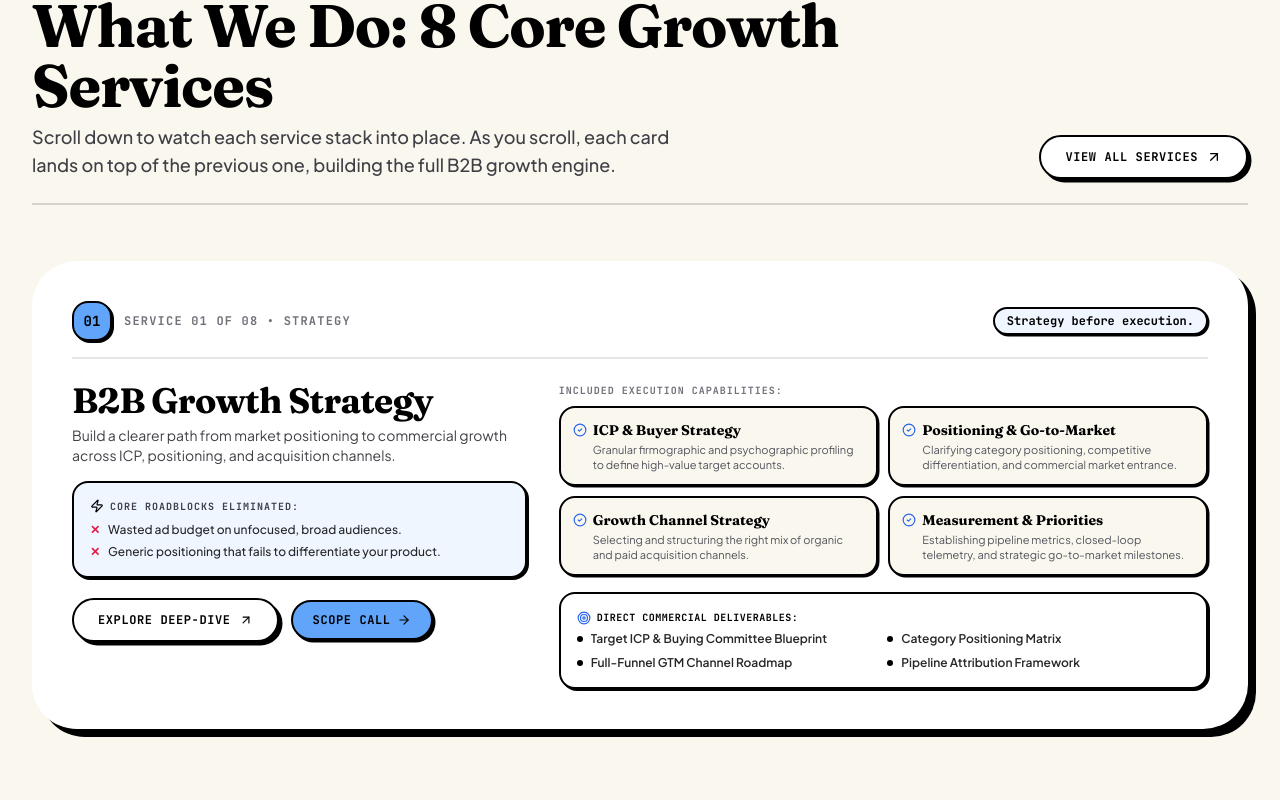
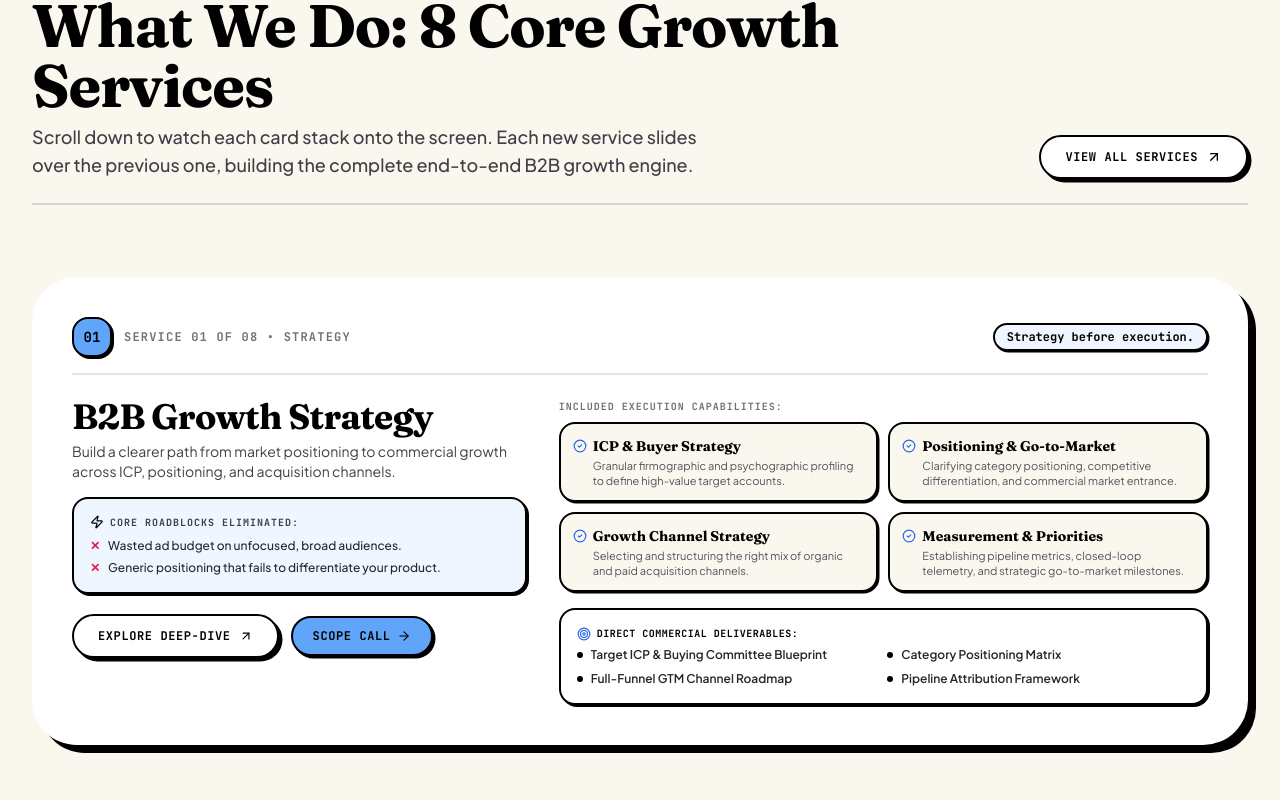
Before and after one commit to Kamu08/Saini-Nexus, a Next.js app: page / in a window 1280 px wide. Shown: the part 1660-2460 px from the top of the page. Built offline with nearby package versions, Linux system fonts and the light colour scheme.

Commit message:
fix: resolve sticky stacking card bug by replacing overflow-hidden with overflow-x-clip and configuring explicit z-index deck layering

```diff
--- a/src/app/globals.css
+++ b/src/app/globals.css
@@ -14,7 +14,7 @@
     font-feature-settings: "cv02", "cv03", "cv04", "cv11";
     -webkit-font-smoothing: antialiased;
     -moz-osx-font-smoothing: grayscale;
-    overflow-x: hidden;
+    overflow-x: clip;
   }
 }
 
--- a/src/app/page.tsx
+++ b/src/app/page.tsx
@@ -44,7 +44,7 @@ export default function HomePage() {
   ];
 
   return (
-    <div className="space-y-20 sm:space-y-32 pb-24 overflow-hidden bg-mesh-glow">
+    <div className="space-y-20 sm:space-y-32 pb-24 overflow-x-clip bg-mesh-glow">
 
       {/* ========================================================= */}
       {/* 00. HERO SECTION                                          */}
--- a/src/components/InteractiveServicesHub.tsx
+++ b/src/components/InteractiveServicesHub.tsx
@@ -8,23 +8,24 @@ import {
   CheckCircle2,
   Layers,
   Zap,
-  Target
+  Target,
+  Sparkles
 } from "lucide-react";
-import { SERVICES } from "@/data/services";
+import { SERVICES, ServiceItem } from "@/data/services";
+
+const ACCENT_STYLES = [
+  { badgeBg: "bg-[#60A5FA]", headerBg: "bg-[#EFF6FF]", textAccent: "text-[#1D4ED8]" },
+  { badgeBg: "bg-[#FDE047]", headerBg: "bg-[#FEFCE8]", textAccent: "text-[#A16207]" },
+  { badgeBg: "bg-[#67E8F9]", headerBg: "bg-[#ECFEFF]", textAccent: "text-[#0E7490]" },
+  { badgeBg: "bg-[#86EFAC]", headerBg: "bg-[#F0FDF4]", textAccent: "text-[#15803D]" },
+  { badgeBg: "bg-[#FDBA74]", headerBg: "bg-[#FFF7ED]", textAccent: "text-[#C2410C]" },
+  { badgeBg: "bg-[#C4B5FD]", headerBg: "bg-[#FAF5FF]", textAccent: "text-[#6D28D9]" },
+  { badgeBg: "bg-[#F472B6]", headerBg: "bg-[#FDF2F8]", textAccent: "text-[#BE185D]" },
+  { badgeBg: "bg-[#93C5FD]", headerBg: "bg-[#EFF6FF]", textAccent: "text-[#1E40AF]" }
+];
 
 export function InteractiveServicesHub() {
   const serviceList = Object.values(SERVICES);
-
-  const ACCENT_STYLES = [
-    { badgeBg: "bg-[#60A5FA]", headerBg: "bg-[#EFF6FF]", borderAccent: "border-[#1D4ED8]" },
-    { badgeBg: "bg-[#FDE047]", headerBg: "bg-[#FEFCE8]", borderAccent: "border-[#A16207]" },
-    { badgeBg: "bg-[#67E8F9]", headerBg: "bg-[#ECFEFF]", borderAccent: "border-[#0E7490]" },
-    { badgeBg: "bg-[#86EFAC]", headerBg: "bg-[#F0FDF4]", borderAccent: "border-[#15803D]" },
-    { badgeBg: "bg-[#FDBA74]", headerBg: "bg-[#FFF7ED]", borderAccent: "border-[#C2410C]" },
-    { badgeBg: "bg-[#C4B5FD]", headerBg: "bg-[#FAF5FF]", borderAccent: "border-[#6D28D9]" },
-    { badgeBg: "bg-[#F472B6]", headerBg: "bg-[#FDF2F8]", borderAccent: "border-[#BE185D]" },
-    { badgeBg: "bg-[#93C5FD]", headerBg: "bg-[#EFF6FF]", borderAccent: "border-[#1E40AF]" }
-  ];
 
   return (
     <section className="space-y-10 sm:space-y-14 relative">
@@ -40,7 +41,7 @@ export function InteractiveServicesHub() {
             What We Do: 8 Core Growth Services
           </h2>
           <p className="text-zinc-700 text-sm sm:text-base md:text-lg mt-2 max-w-2xl font-medium leading-relaxed">
-            Scroll down to watch each service stack into place. As you scroll, each card lands on top of the previous one, building the full B2B growth engine.
+            Scroll down to watch each card stack onto the screen. Each new service slides over the previous one, building the complete end-to-end B2B growth engine.
           </p>
         </div>
 
@@ -55,32 +56,40 @@ export function InteractiveServicesHub() {
         </div>
       </div>
 
-      {/* True Deck-of-Cards Stacking Container on Scroll */}
-      <div className="relative pb-24">
+      {/*
+        Scroll-Stacking Cards Container:
+        Using sticky positioning with explicit z-index (1 to 8) and stepped top offsets.
+        Generous bottom spacing ensures Card 1 stays pinned on screen while Card 2
+        travels up and lands directly on top of it.
+      */}
+      <div className="relative pt-4 pb-20">
         {serviceList.map((srv, idx) => {
           const accent = ACCENT_STYLES[idx % ACCENT_STYLES.length];
           const isLast = idx === serviceList.length - 1;
 
-          // Stepped offset so previous cards remain visible as a stacked deck at the top
-          // Mobile: 14px step, Desktop: 22px step
-          const topOffsetStyle = `calc(4.5rem + ${idx * 20}px)`;
+          // Stepped offset so header tabs of earlier cards stay visible at the top:
+          // Card 0: 5rem (80px)
+          // Card 1: 5rem + 22px
+          // Card 2: 5rem + 44px ...
+          const topOffset = `calc(5rem + ${idx * 22}px)`;
 
-          // Explicit z-index: Each subsequent card is physically on top of previous cards
+          // Explicit z-index: Card 1 is z-1, Card 2 is z-2, etc. (Card 2 stacks over Card 1)
           const zIndex = idx + 1;
 
           return (
             <div
               key={srv.slug}
               style={{
-                top: topOffsetStyle,
-                zIndex: zIndex
+                position: "sticky",
+                top: topOffset,
+                zIndex: zIndex,
               }}
-              className={`sticky ${!isLast ? "mb-[28vh] sm:mb-[40vh]" : "mb-8"} transition-all duration-300`}
+              className={`w-full ${!isLast ? "mb-[45vh] sm:mb-[55vh]" : "mb-8"} transition-all`}
             >
               {/* Card Container */}
-              <div className="bg-white rounded-[2rem] sm:rounded-[2.8rem] border-3 border-black p-5 sm:p-8 lg:p-10 shadow-[6px_6px_0px_#000000] sm:shadow-[8px_8px_0px_#000000] relative overflow-hidden">
+              <div className="w-full bg-white rounded-[2rem] sm:rounded-[2.8rem] border-3 border-black p-5 sm:p-8 lg:p-10 shadow-[6px_6px_0px_#000000] sm:shadow-[8px_8px_0px_#000000] relative overflow-hidden">
 
-                {/* Header Strip of the Card */}
+                {/* Top Header Tab of the Card */}
                 <div className="flex flex-wrap items-center justify-between gap-3 pb-4 border-b-2 border-black/10">
                   <div className="flex items-center gap-2.5 sm:gap-3">
                     <span className={`w-9 h-9 sm:w-10 sm:h-10 rounded-xl sm:rounded-2xl ${accent.badgeBg} border-2 border-black text-black flex items-center justify-center font-mono text-xs sm:text-sm font-extrabold shadow-[2px_2px_0px_#000000]`}>
```
